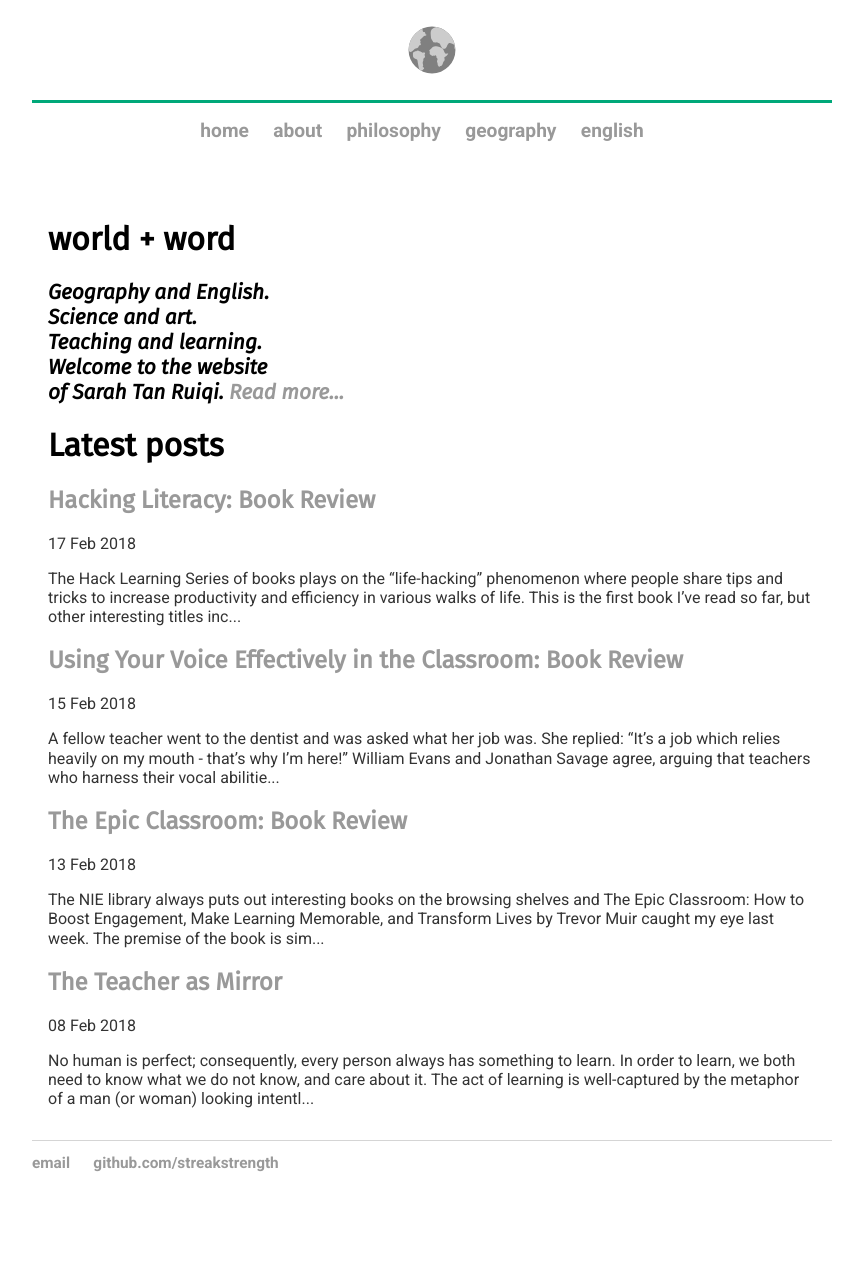
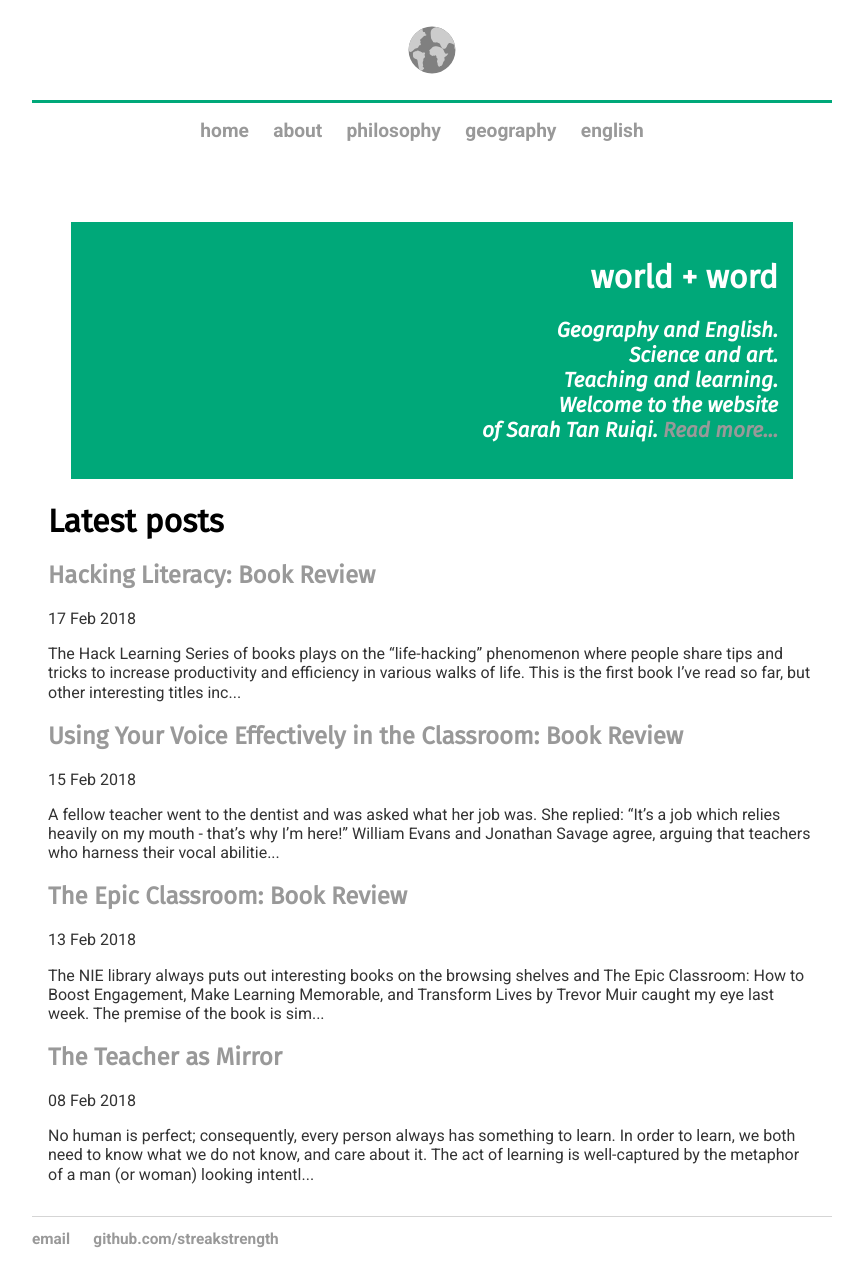
Before and after one commit to streakstrength/streakstrength.github.io, a Jekyll site: the page built from index.html, in a window 1280 px wide. Shown: the whole page, without its empty margins (208-1071 px from the left). Built offline with Jekyll 4.4.1, drawn with Linux system fonts in a browser that asks for light colours; nearby versions of some CDN libraries; before the commit the page ends 1185 px from its top, so only the background shows below that.

Commit message:
Update main.css

```diff
--- a/css/main.css
+++ b/css/main.css
@@ -58,6 +58,14 @@ nav ul li, footer ul li {
     margin-right: 20px;
 }
 
+/* Blurb */
+.blurb {
+	background: #00a879;
+	padding: 15px;
+	margin: 3%;
+	color: #ffffff;
+	text-align: right;
+}
 /* Footer */
 footer {
     border-top: 1px solid #d5d5d5;
```
